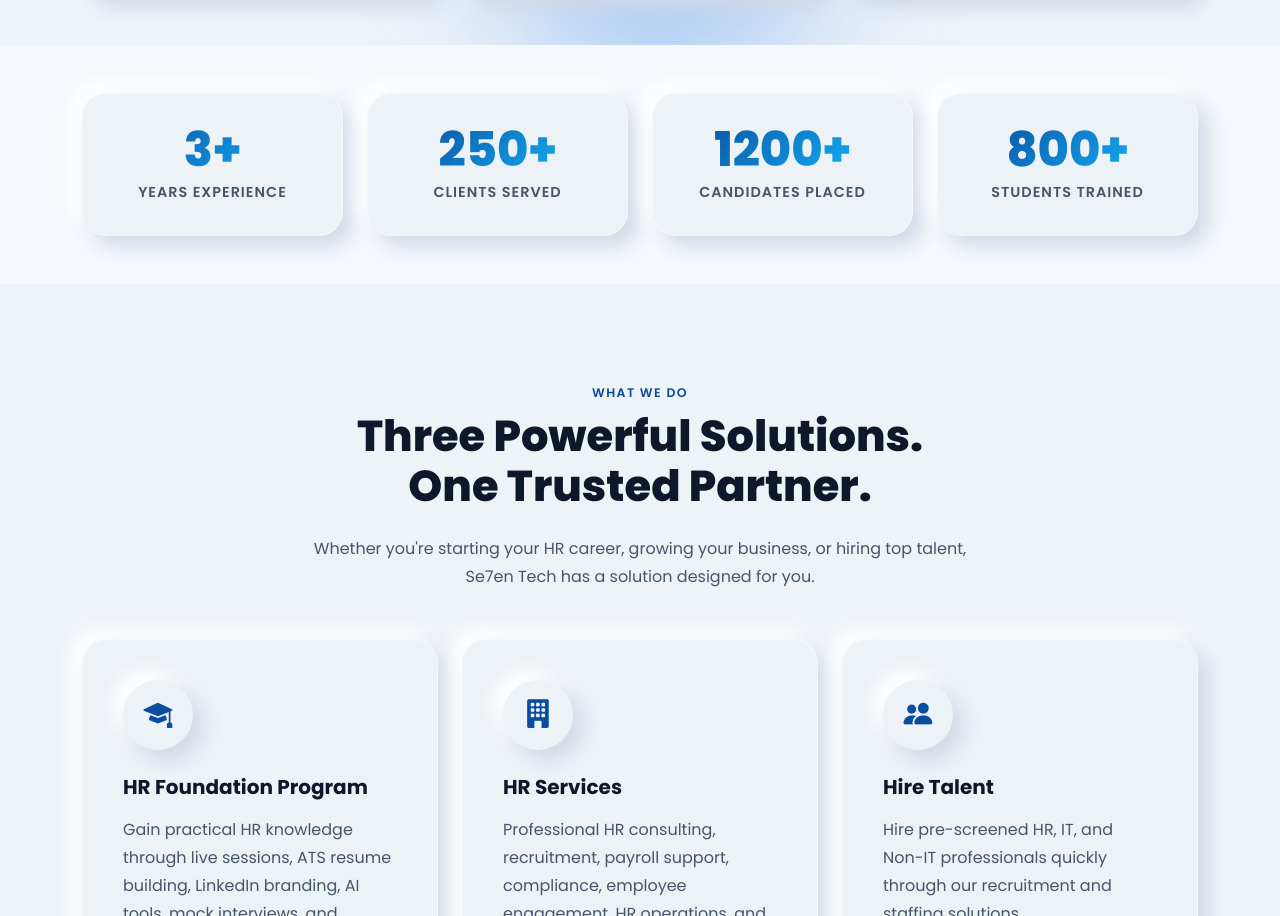
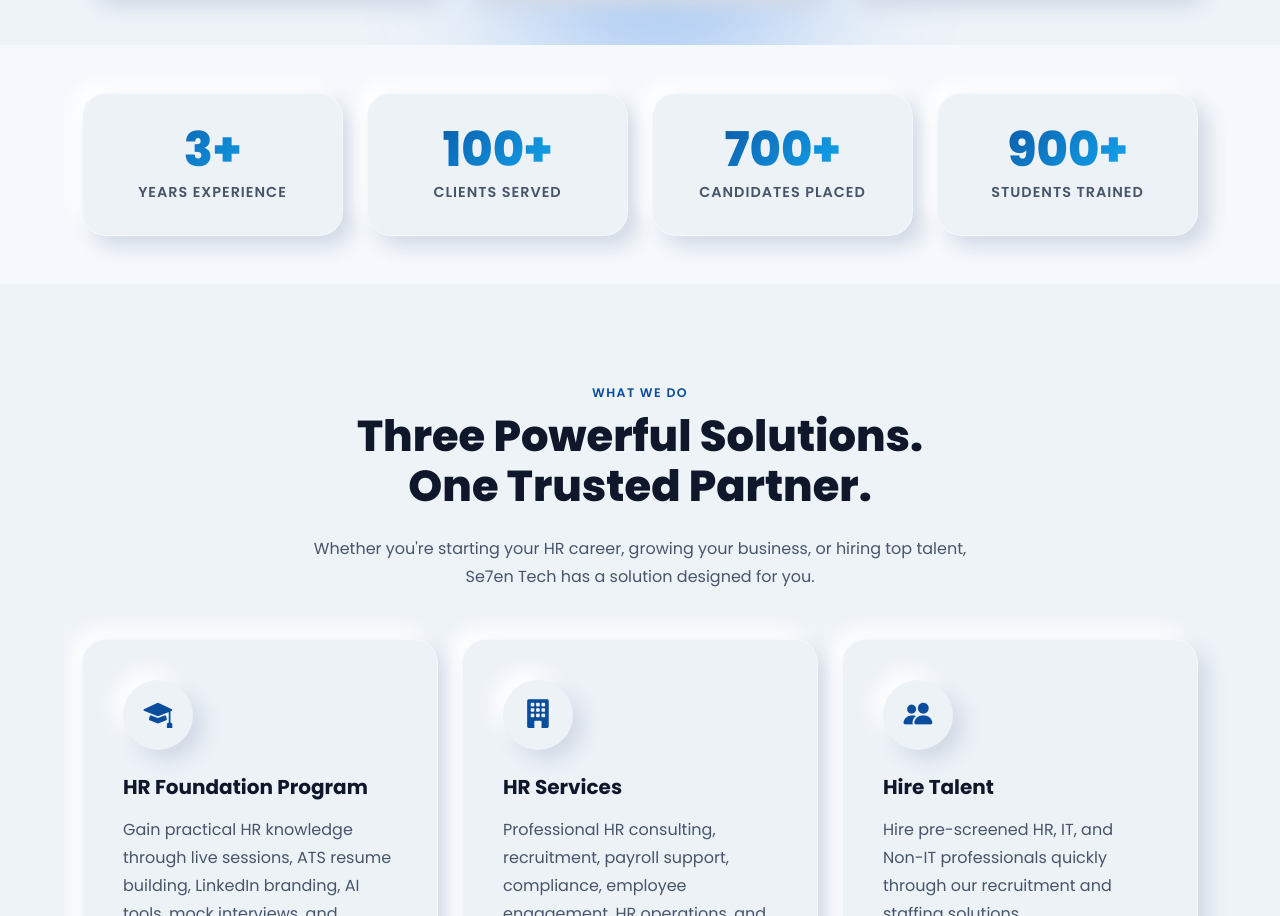
Before and after one commit to aryasrikanth73/se7evtechitsolutions, a plain HTML site: page index.html in a window 1280 px wide. Shown: the part 845-1761 px from the top of the page. Drawn offline with nearby package versions, Linux system fonts and the light colour scheme.

Commit message:
Update index.html

```diff
--- a/index.html
+++ b/index.html
@@ -1589,19 +1589,19 @@
                     </div>
                     <div class="col-6 col-lg-3 reveal delay-1">
                         <div class="neu-card stat-card">
-                            <div class="stat-number"><span class="counter" data-target="250">0</span>+</div>
+                            <div class="stat-number"><span class="counter" data-target="100">0</span>+</div>
                             <div class="stat-text">Clients Served</div>
                         </div>
                     </div>
                     <div class="col-6 col-lg-3 reveal delay-2">
                         <div class="neu-card stat-card">
-                            <div class="stat-number"><span class="counter" data-target="1200">0</span>+</div>
+                            <div class="stat-number"><span class="counter" data-target="700">0</span>+</div>
                             <div class="stat-text">Candidates Placed</div>
                         </div>
                     </div>
                     <div class="col-6 col-lg-3 reveal delay-3">
                         <div class="neu-card stat-card">
-                            <div class="stat-number"><span class="counter" data-target="800">0</span>+</div>
+                            <div class="stat-number"><span class="counter" data-target="900">0</span>+</div>
                             <div class="stat-text">Students Trained</div>
                         </div>
                     </div>
```
